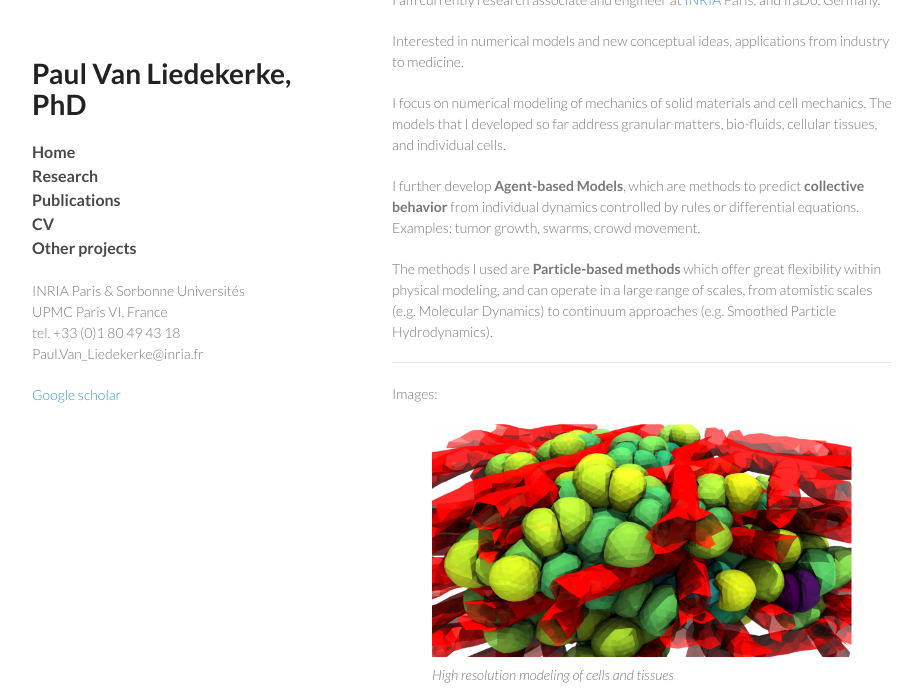
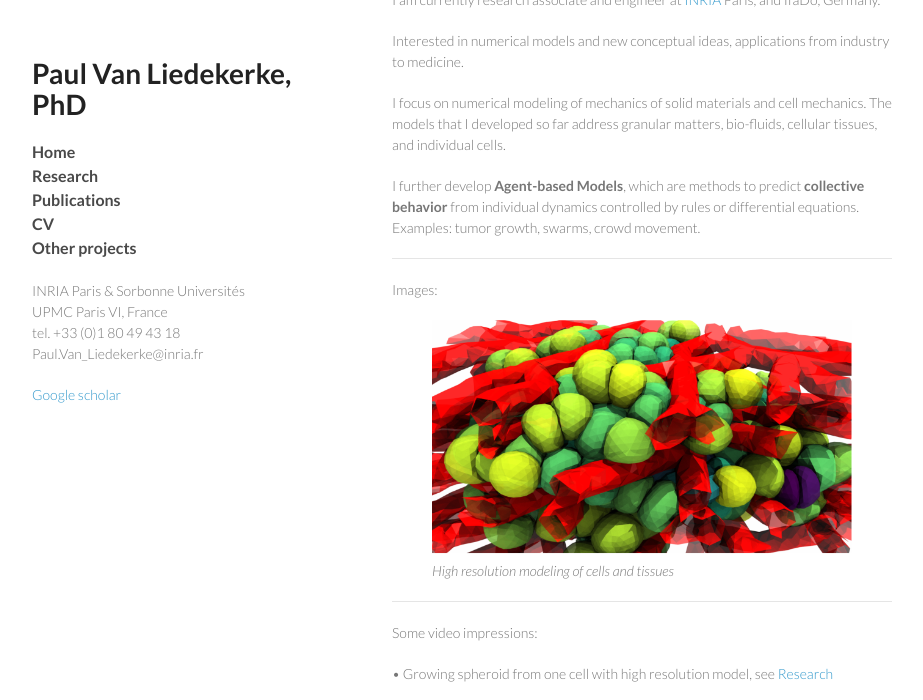
Before and after one commit to paulvanliedekerke/wittgenstein, a Jekyll site: the page index.html, which Jekyll copies as it is, in a window 1280 px wide and 900 px high, scrolled down 324 px, cut to the strip 0-700 px from the top of the window. Shown: the whole strip, without its empty margins (178-1101 px from the left). Built offline with Jekyll 4.4.1, drawn with Linux system fonts in a browser that asks for light colours; Markdown is read by kramdown in place of the engine named in the settings.

Commit message:
Update index.html

```diff
--- a/index.html
+++ b/index.html
@@ -63,9 +63,6 @@
 </p>
 
 
-<p>
-	The methods I used are <b>Particle-based methods</b> which offer great flexibility within physical modeling, and can operate in a large range of scales, from atomistic scales (e.g. Molecular Dynamics) to continuum approaches (e.g. Smoothed Particle Hydrodynamics).
-</p>
 
 <hr>
 <p>
```
